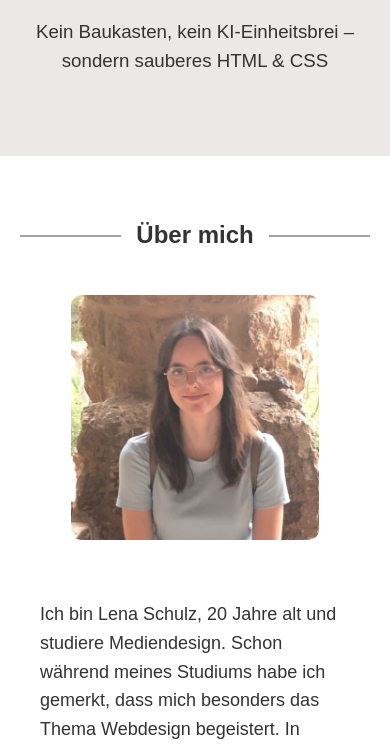
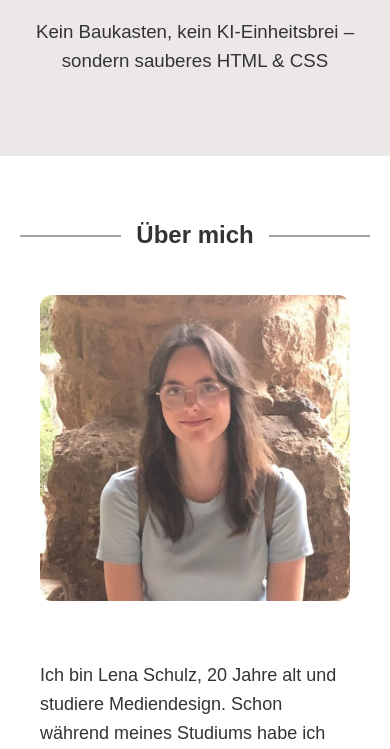
Before and after one commit to lenaschulz11116-sketch/lenaschulzy.github.io, a plain HTML site: page index.html in a window 390 px wide. Shown: the part 345-1094 px from the top of the page. Drawn offline with Linux system fonts and the light colour scheme.

Commit message:
Update index.html

```diff
--- a/index.html
+++ b/index.html
@@ -163,8 +163,9 @@ nav a:hover::after {
     }
 
     .bild img {
-        width: 80%;
+        width: 100%;
         height: auto;
+        border-radius: 12px;
     }
 
     .text {
```
